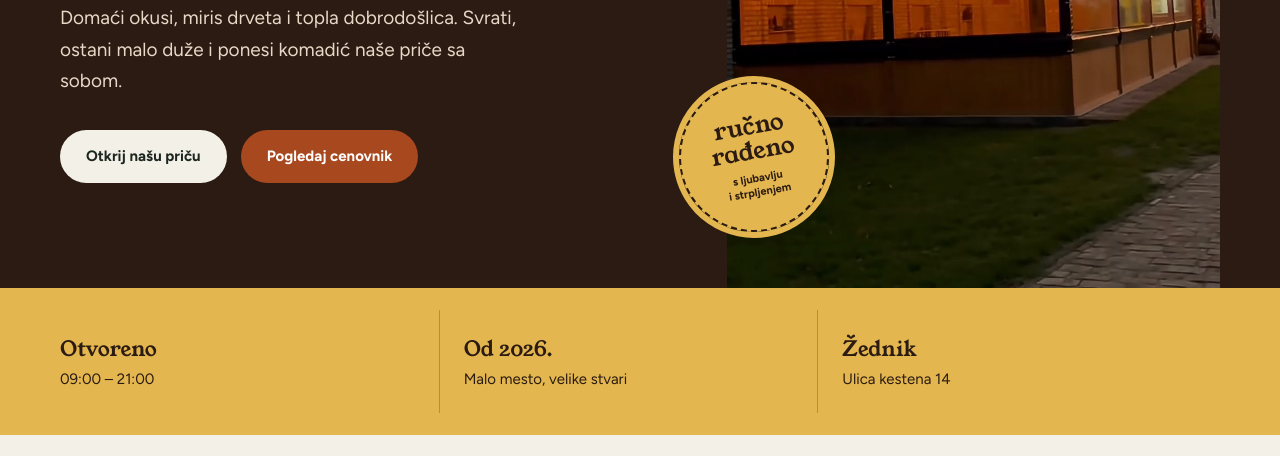
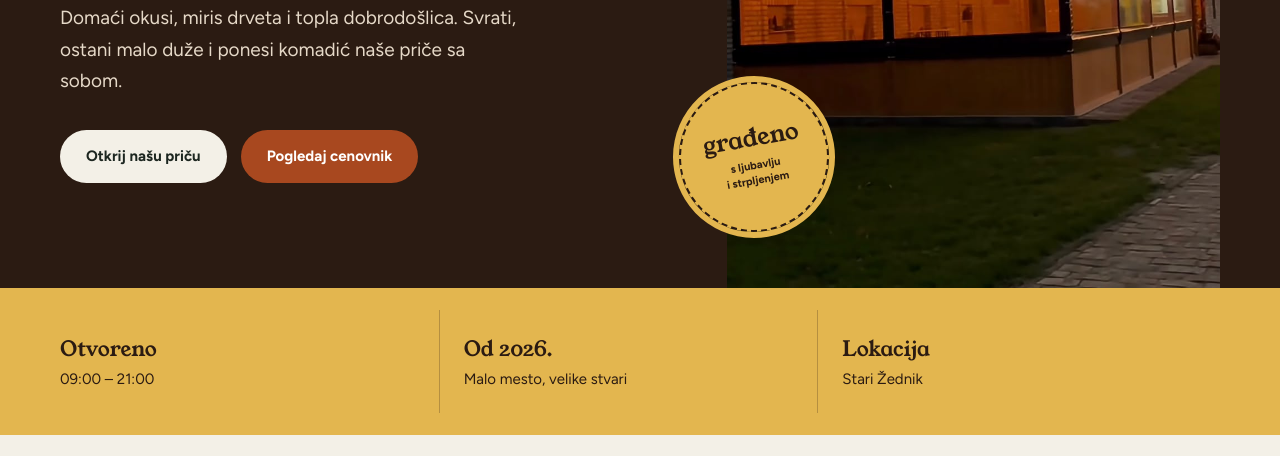
Before and after one commit to FilipFilipovic-cell/Basin-salas, a plain HTML site: page index.html in a window 1280 px wide. Shown: the part 496-952 px from the top of the page. Drawn offline with Linux system fonts and the light colour scheme.

Commit message:
Add files via upload

```diff
--- a/index.html
+++ b/index.html
@@ -522,7 +522,7 @@
           </div>
         </div>
         <div class="hero-photo" role="img" aria-label="Bašin salaš u sumrak, osvetljena drvena terasa">
-          <div class="stamp" aria-hidden="true">ručno<br>rađeno<small>s ljubavlju<br>i strpljenjem</small></div>
+          <div class="stamp" aria-hidden="true">građeno<small>s ljubavlju<br>i strpljenjem</small></div>
         </div>
       </div>
     </section>
@@ -531,7 +531,7 @@
       <div class="wrap">
         <div><b>Otvoreno</b>09:00 – 21:00</div>
         <div><b>Od 2026.</b>Malo mesto, velike stvari</div>
-        <div><b>Žednik</b>Ulica kestena 14</div>
+        <div><b>Lokacija</b>Stari Žednik</div>
       </div>
     </div>
 
@@ -566,7 +566,7 @@
           <a class="btn light" href="tel:+381641234567">Nazovi nas</a>
         </div>
         <div class="details">
-          <div><small>Adresa</small><strong>Ulica kestena 14, Žednik</strong></div>
+          <div><small>Adresa</small><strong>Stari Žednik</strong></div>
           <div><small>Radno vreme</small><strong>Pon – Sub · 09:00 – 21:00</strong></div>
           <div><small>Kontakt</small><strong><a href="tel:+381641234567">+381 64 123 4567</a><br><a
                 href="mailto:bok@sumastol.hr">bok@sumastol.hr</a></strong></div>
```
